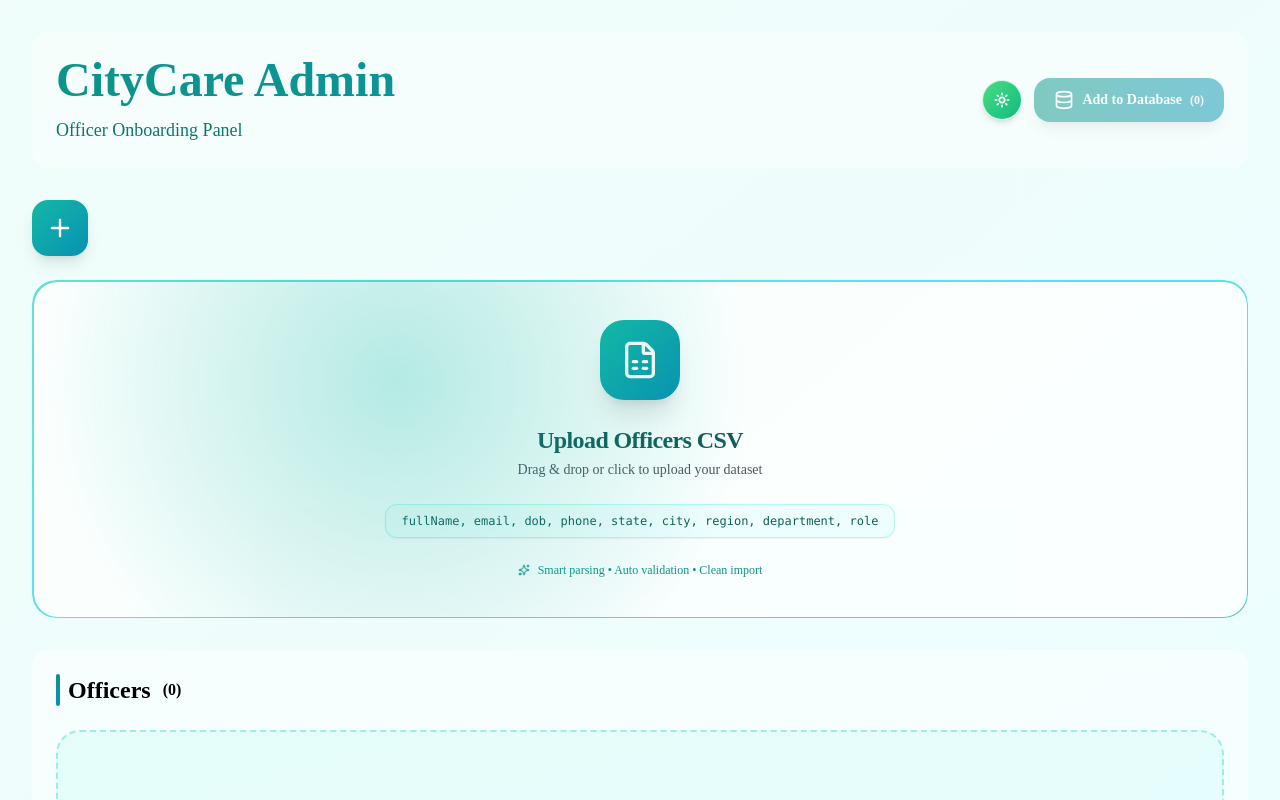
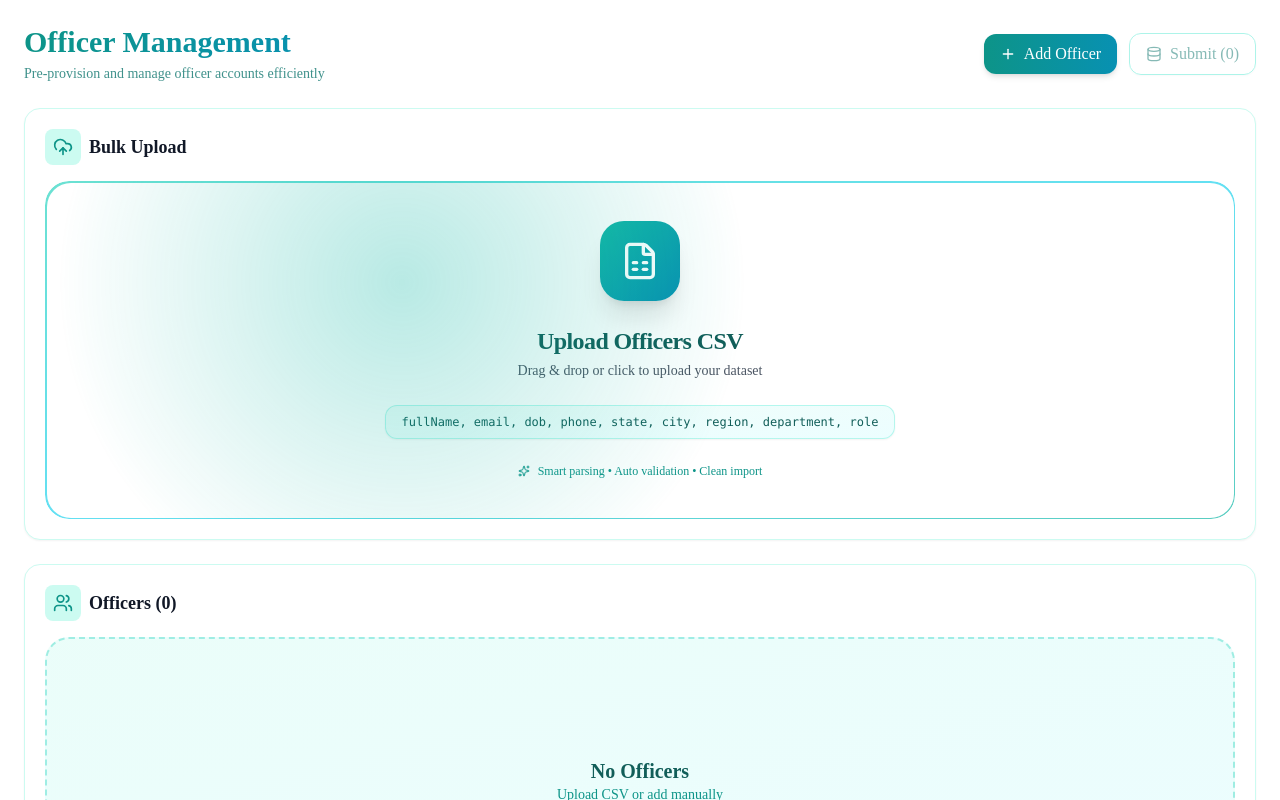
Before and after one commit to sagnikdey45/Pre-Provisioned-Officers-Account-Creation, a Next.js app: page /system-admin in a window 1280 px wide. Shown: the top 800 px of the page. Built offline with nearby package versions, Linux system fonts and the light colour scheme.

Commit message:
Update the UI design of the main component of the pre-provisioned officer account interface matching the tab component for citycare System Admin

```diff
--- a/app/(route)/system-admin/page.jsx
+++ b/app/(route)/system-admin/page.jsx
@@ -1,21 +1,13 @@
 "use client";
 
-import { useState, useEffect } from "react";
-import {
-  Upload,
-  Trash2,
-  Plus,
-  Download,
-  Database,
-  Edit3,
-  X,
-} from "lucide-react";
+import { useState } from "react";
+import { Plus, Database, Trash2, Users, UploadCloud } from "lucide-react";
+
 import CSVUploader from "@/components/SystemAdmin/CSVUploader";
 import OfficersTable from "@/components/SystemAdmin/OfficersTable";
 import AddOfficerDialog from "@/components/SystemAdmin/AddOfficerDialog";
 import { transformOfficerData } from "@/lib/transformData";
 import { toast } from "sonner";
-import { ModeToggle } from "@/components/ModeToggle";
 
 export default function SystemAdminPage() {
   const [officers, setOfficers] = useState([]);
@@ -31,124 +23,145 @@ export default function SystemAdminPage() {
   };
 
   const handleSubmitToDatabase = () => {
-    if (officers.length === 0) {
+    if (!officers.length) {
       toast.error("No officers to submit!");
       return;
     }
 
     const result = transformOfficerData(officers);
+
     console.log("=== CITYCARE DATABASE SUBMISSION ===");
-    console.log("USERS:", result.users);
-    console.log("UNIT OFFICERS:", result.unitOfficers);
-    console.log("FIELD OFFICERS:", result.fieldOfficers);
+    console.log(result);
     console.log("====================================");
 
-    toast.success(
-      `Successfully submitted ${officers.length} officers to database!`,
-    );
+    toast.success(`Submitted ${officers.length} officers`);
   };
 
   return (
-    <div
-      className="min-h-screen transition-all duration-500
-  bg-gradient-to-br from-teal-50 to-cyan-50 text-gray-900
-  dark:bg-gradient-to-br dark:from-slate-950 dark:via-slate-900 dark:to-slate-800 dark:text-cyan-50
-  p-3 sm:p-6 md:p-8"
+    <div className="w-full h-full bg-white dark:bg-slate-950 px-4 sm:px-6 py-6 space-y-6">
+      {/* ================= HEADER ================= */}
+      <div className="flex flex-col md:flex-row md:items-center md:justify-between gap-4">
+        <div>
+          <h1
+            className="text-2xl sm:text-3xl font-bold
+            bg-gradient-to-r from-teal-600 to-cyan-600
+            dark:from-teal-400 dark:to-cyan-400
+            bg-clip-text text-transparent"
           >
-      {/* Header Section */}
-      <div
-        className="max-w-7xl mx-auto mb-6 sm:mb-8 transition-all duration-500
-  bg-white/40 border-teal-200/40
-  dark:bg-slate-800/40 dark:border-cyan-700/40
-  backdrop-blur-sm rounded-2xl p-4 sm:p-6"
-      >
-        <div className="flex flex-col sm:flex-row sm:items-center sm:justify-between gap-4 sm:gap-6">
-          <div className="flex-1">
-            <h1 className="text-3xl sm:text-4xl md:text-5xl font-bold bg-gradient-to-r from-teal-600 to-cyan-600 dark:from-teal-400 dark:to-cyan-400 bg-clip-text text-transparent mb-1 sm:mb-2 leading-tight pb-1">
-              CityCare Admin
+            Officer Management
           </h1>
-            <p className="text-sm sm:text-base md:text-lg text-teal-700 dark:text-cyan-300 font-medium">
-              Officer Onboarding Panel
+
+          <p className="text-sm text-teal-700/80 dark:text-cyan-300/80 mt-1">
+            Pre-provision and manage officer accounts efficiently
           </p>
         </div>
 
-          {/* Dark Mode Toggle & Actions */}
-          <div className="flex items-center gap-2 sm:gap-3 flex-wrap sm:flex-nowrap">
-            <ModeToggle />
+        {/* ACTION BUTTONS */}
+        <div className="flex items-center gap-3 flex-wrap">
+          <button
+            onClick={() => setIsAddDialogOpen(true)}
+            className="
+              flex items-center gap-2 px-4 py-2 rounded-xl
+              bg-gradient-to-r from-teal-600 to-cyan-600
+              hover:from-teal-700 hover:to-cyan-700
+              text-white font-medium shadow-md hover:shadow-lg
+              transition-all duration-300 active:scale-95
+            "
+          >
+            <Plus className="w-4 h-4" />
+            Add Officer
+          </button>
 
           <button
             onClick={handleSubmitToDatabase}
-              disabled={officers.length === 0}
-              className="flex items-center gap-1 sm:gap-2 px-3 sm:px-5 py-2 sm:py-3 bg-gradient-to-r from-teal-600 to-cyan-600 dark:from-cyan-600 dark:to-teal-500 text-white dark:text-slate-950 text-xs sm:text-sm font-semibold rounded-2xl hover:from-teal-700 hover:to-cyan-700 dark:hover:from-cyan-700 dark:hover:to-teal-600 shadow-lg hover:shadow-xl transition-all duration-300 disabled:opacity-50 disabled:cursor-not-allowed flex-shrink-0"
+            disabled={!officers.length}
+            className="
+              flex items-center gap-2 px-4 py-2 rounded-xl
+              border border-teal-300 dark:border-cyan-700
+              text-teal-700 dark:text-cyan-300
+              hover:bg-teal-50 dark:hover:bg-cyan-900/30
+              font-medium shadow-sm transition-all duration-300
+              disabled:opacity-50
+            "
           >
-              <Database className="w-4 h-4 sm:w-5 sm:h-5" />
-              <span className="hidden sm:inline">Add to Database</span>
-              <span className="text-xs font-bold">({officers.length})</span>
+            <Database className="w-4 h-4" />
+            Submit ({officers.length})
           </button>
         </div>
       </div>
+
+      {/* ================= UPLOAD SECTION ================= */}
+      <div
+        className="
+        bg-white dark:bg-slate-900
+        border border-teal-100 dark:border-cyan-800
+        rounded-2xl p-5 shadow-sm hover:shadow-md
+        transition-all duration-300
+      "
+      >
+        <div className="flex items-center gap-2 mb-4">
+          <div className="p-2 rounded-lg bg-teal-100 dark:bg-cyan-900/30">
+            <UploadCloud className="w-5 h-5 text-teal-600 dark:text-cyan-300" />
           </div>
 
-      {/* Main Content - Full Width Upload, Table Below */}
-      <div className="max-w-7xl mx-auto space-y-6 sm:space-y-8">
-        {/* Upload Section - Full Width */}
-        <div className="space-y-4 sm:space-y-6">
-          {/* Add Officer Button - Top */}
-          <div className="flex justify-center sm:justify-start">
-            <button
-              onClick={() => setIsAddDialogOpen(true)}
-              className="w-12 h-12 sm:w-14 sm:h-14 bg-gradient-to-br from-teal-500 to-cyan-600 dark:from-cyan-600 dark:to-teal-500 hover:from-teal-600 hover:to-cyan-700 dark:hover:from-cyan-700 dark:hover:to-teal-600 text-white dark:text-slate-950 rounded-xl sm:rounded-2xl shadow-lg hover:shadow-xl transition-all duration-300 flex items-center justify-center group flex-shrink-0"
-              title="Add new officer"
-            >
-              <Plus className="w-6 h-6 sm:w-7 sm:h-7 group-hover:scale-110 transition-transform" />
-            </button>
+          <h2 className="text-lg font-semibold text-gray-900 dark:text-white">
+            Bulk Upload
+          </h2>
         </div>
 
-          {/* CSV Uploader */}
         <CSVUploader onOfficersUpdate={handleOfficersUpdate} />
       </div>
 
-        {/* Table Section */}
+      {/* ================= TABLE SECTION ================= */}
       <div
-          className="space-y-4 sm:space-y-6
-  bg-white/50 border-teal-200/30
-  dark:bg-slate-800/60 dark:border-cyan-700/50
-  backdrop-blur-sm rounded-2xl p-4 sm:p-6 transition-all duration-500"
+        className="
+        bg-white dark:bg-slate-900
+        border border-teal-100 dark:border-cyan-800
+        rounded-2xl p-5 shadow-sm hover:shadow-md
+        transition-all duration-300 space-y-4
+      "
       >
-          <div className="flex flex-col sm:flex-row sm:items-center sm:justify-between gap-3 sm:gap-4">
-            <h2 className="text-xl sm:text-2xl font-bold flex items-center gap-2">
-              <span className="inline-block w-1 h-8 bg-gradient-to-b from-teal-600 to-cyan-600 rounded-full"></span>
-              <span className="text-black dark:text-cyan-100 font-bold">
-                Officers
-              </span>{" "}
-              <span className="ml-1 text-xs sm:text-base text-black dark:text-cyan-200 font-semibold">
-                ({officers.length})
-              </span>
+        {/* HEADER */}
+        <div className="flex items-center justify-between flex-wrap gap-3">
+          <div className="flex items-center gap-2">
+            <div className="p-2 rounded-lg bg-teal-100 dark:bg-cyan-900/30">
+              <Users className="w-5 h-5 text-teal-600 dark:text-cyan-300" />
+            </div>
+
+            <h2 className="text-lg font-semibold text-gray-900 dark:text-white">
+              Officers ({officers.length})
             </h2>
+          </div>
+
           {officers.length > 0 && (
             <button
               onClick={() => {
-                  if (confirm("Delete all officers? This cannot be undone.")) {
+                if (confirm("Delete all officers?")) {
                   setOfficers([]);
-                    toast.success("All officers deleted!");
+                  toast.success("All officers deleted");
                 }
               }}
-                className="flex items-center gap-2 px-3 sm:px-4 py-2 sm:py-2.5 bg-red-500 hover:bg-red-600 dark:bg-red-700 dark:hover:bg-red-800 text-white dark:text-white text-sm sm:text-base font-medium rounded-xl transition-all duration-300 shadow-md hover:shadow-lg active:scale-95"
+              className="
+                flex items-center gap-2 px-3 py-2 rounded-lg
+                bg-red-500 hover:bg-red-600
+                text-white text-sm font-medium
+                shadow-sm hover:shadow-md transition
+              "
             >
               <Trash2 className="w-4 h-4" />
-                <span className="hidden sm:inline">Delete All</span>
-                <span className="sm:hidden">Delete</span>
+              Delete All
             </button>
           )}
         </div>
+
+        {/* TABLE */}
         <OfficersTable
           officers={officers}
           onOfficersUpdate={handleOfficersUpdate}
         />
       </div>
-      </div>
 
-      {/* Add Officer Dialog */}
+      {/* ================= DIALOG ================= */}
       <AddOfficerDialog
         isOpen={isAddDialogOpen}
         onClose={() => setIsAddDialogOpen(false)}
```
Lines whose indentation alone changed are shown as unchanged.
